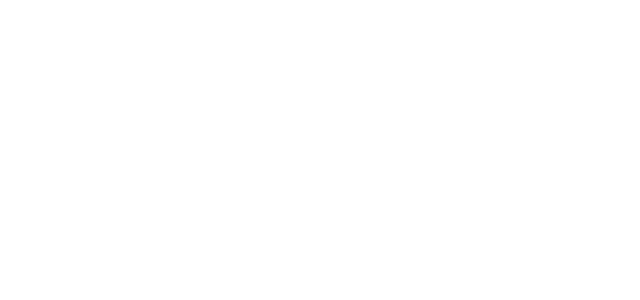
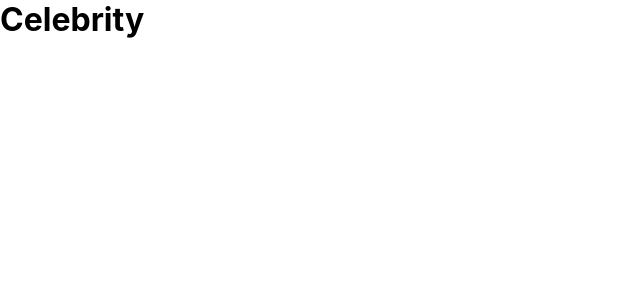
Before and after one commit to Zajecia-PJATK/projektprogramistyczny-Filiposki54, a React (Create React App) app in the folder projekt-quiz-app/: page /quiz/Celebrity in a window 1280 px wide. Before the commit this address had no page. Shown: the top 300 px of the page, without its empty margins (0-640 px from the left). Built offline with nearby package versions, Linux system fonts and the light colour scheme.

Commit message:
Improve routing
Dodano Quiz.js z palceholderem, wyświetla tytuł quizu który  dopowiada ścieżce na której się znajduje

```diff
--- a/projekt-quiz-app/src/App.js
+++ b/projekt-quiz-app/src/App.js
@@ -1,13 +1,16 @@
 import './App.css';
+import { Route, Routes } from 'react-router-dom';
 import QuizList from './components/QuizList/QuizList';
+import Quiz from './components/Quiz/Quiz';
 import quizzes from './data/quizzes.json';
-import { Route, Routes } from 'react-router-dom';
 
 const App = () => {
   return (
     <>
       <Routes>
         <Route path='/' element={<QuizList quizzes={quizzes} />} />
+        <Route path='/quiz/:title' element={<Quiz />} />
+        <Route path='*' element={<h1>PAGE NOT FOUND</h1>} />
       </Routes>
     </>
   );
--- /dev/null
+++ b/projekt-quiz-app/src/components/Quiz/Quiz.js
@@ -0,0 +1,9 @@
+import './Quiz.css';
+import { useParams } from 'react-router-dom';
+
+const Quiz = () => {
+  const { title } = useParams();
+  return <h1>{title}</h1>;
+};
+
+export default Quiz;
--- a/projekt-quiz-app/src/components/QuizList/QuizList.js
+++ b/projekt-quiz-app/src/components/QuizList/QuizList.js
@@ -15,7 +15,7 @@
         <ul>
           {quizList.map((quiz, index) => (
             <li key={index}>
-              <Link to={`/quiz:${quiz.title}`}>{quiz.title}</Link>
+              <Link to={`/quiz/${quiz.title}`}>{quiz.title}</Link>
             </li>
           ))}
         </ul>
```
Also changed, not shown: projekt-quiz-app/src/components/Quiz/Quiz.css (added).
